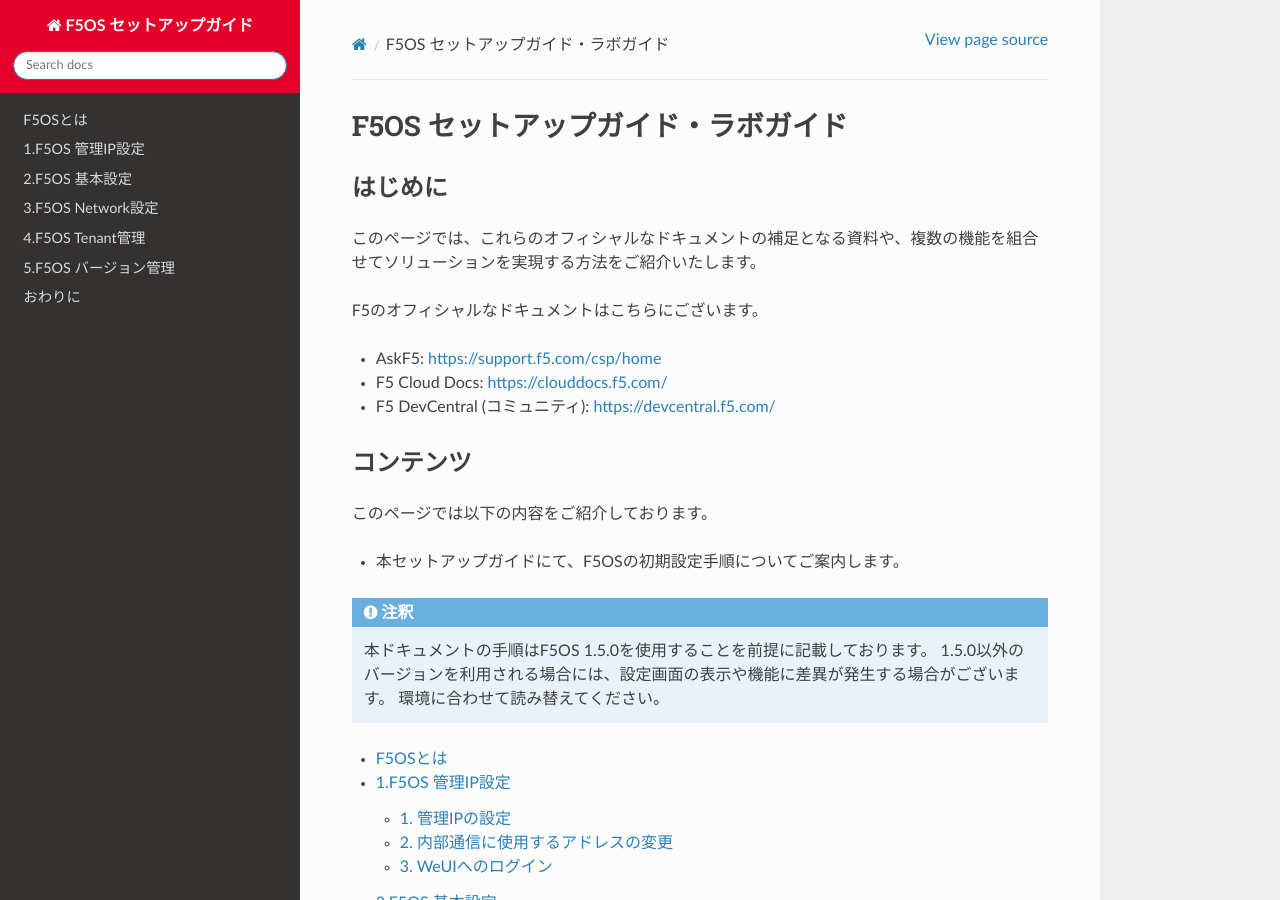
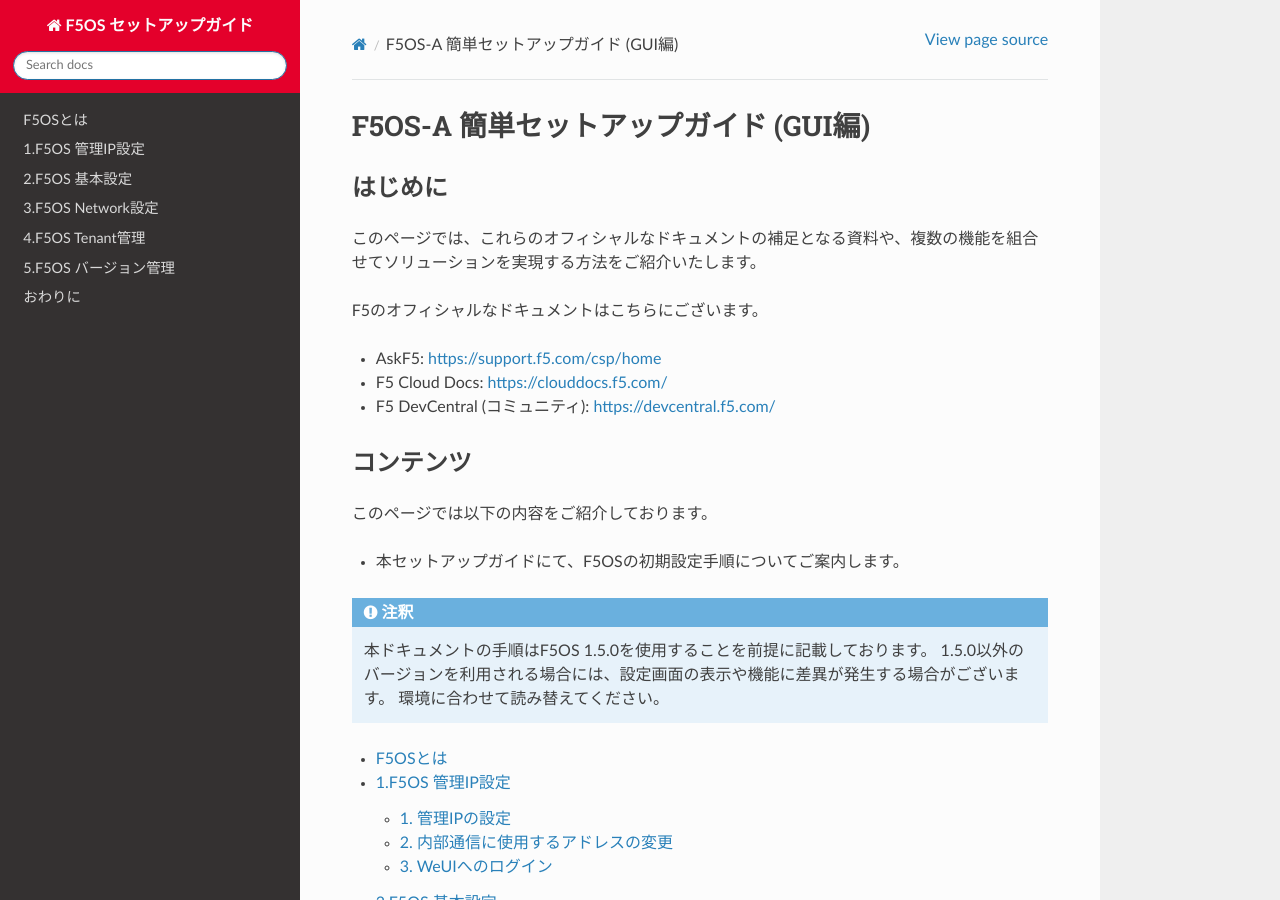
Before and after one commit to BeF5/f5j-easy-setup-f5os, a Sphinx documentation site: the page built from docs/index.rst, in a window 1280 px wide and 900 px high. Built offline with Sphinx 7.4.7 and the Read the Docs theme 2.0.0, drawn with Linux system fonts in a browser that asks for light colours.

Commit message:
Update index.rst

```diff
--- a/docs/index.rst
+++ b/docs/index.rst
@@ -1,4 +1,4 @@
-F5OS セットアップガイド・ラボガイド
+F5OS-A 簡単セットアップガイド (GUI編)
 ================================================
 
 はじめに
```
